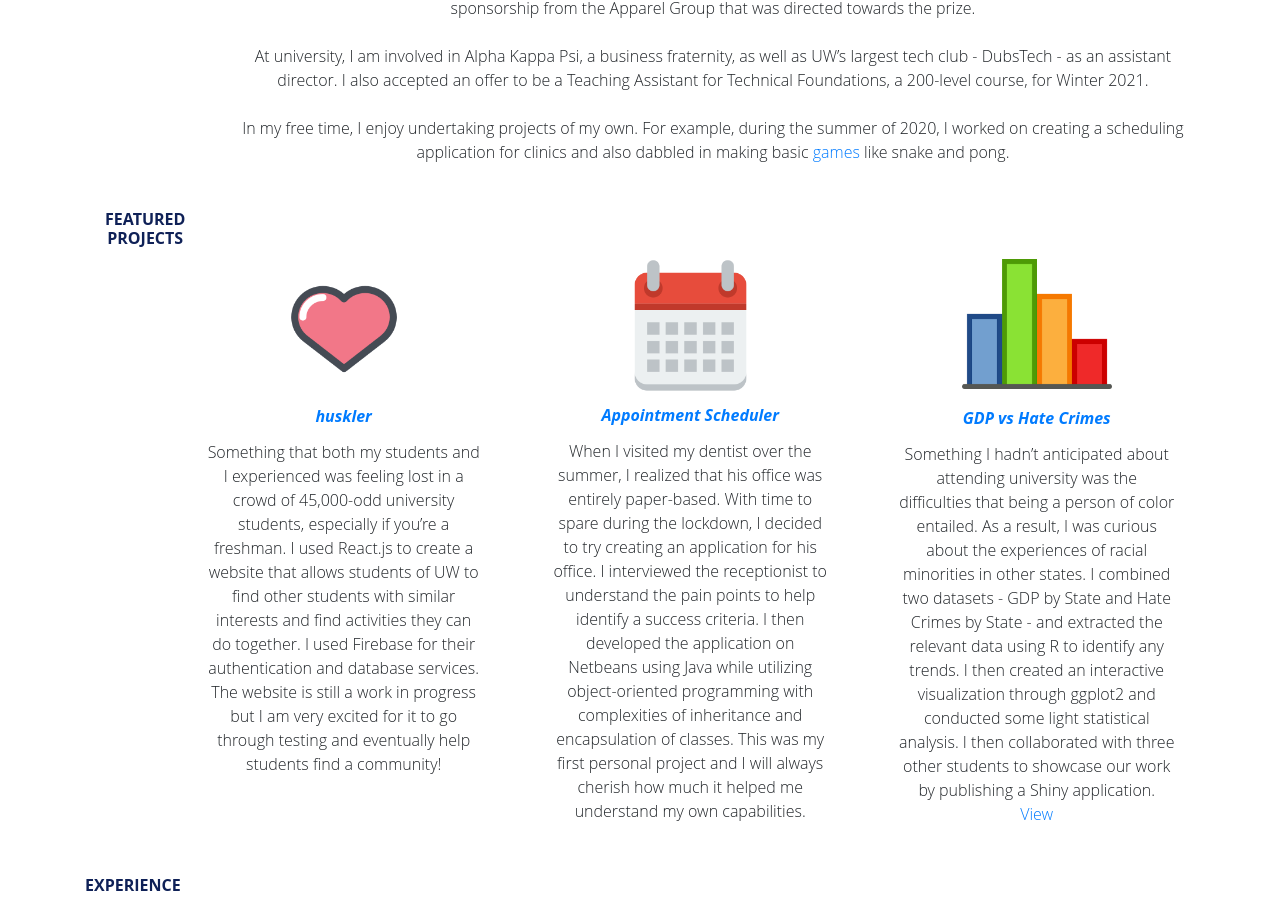
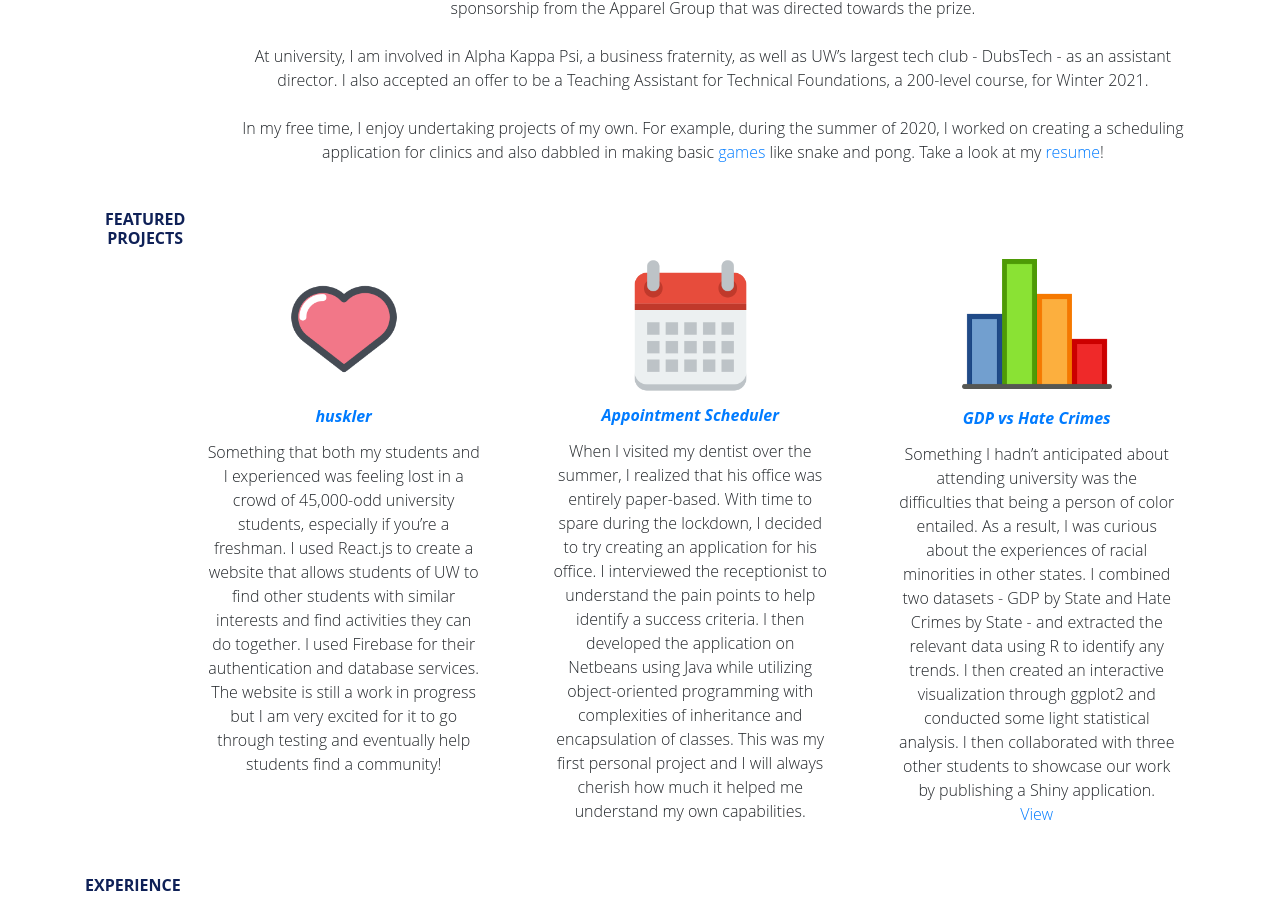
Before and after one commit to vishankrug/personal-website, a React (Create React App) app: page / in a window 1280 px wide. Shown: the part 1070-1988 px from the top of the page. Built offline with nearby package versions, Linux system fonts and the light colour scheme.

Commit message:
Added content

```diff
--- a/src/Homepage.js
+++ b/src/Homepage.js
@@ -20,7 +20,7 @@ export function About(){
                 <br/><br/>
                 At university, I am involved in Alpha Kappa Psi, a business fraternity, as well as UW’s largest tech club - DubsTech - as an assistant director. I also accepted an offer to be a Teaching Assistant for Technical Foundations, a 200-level course, for Winter 2021.
                 <br/><br/>
-                In my free time, I enjoy undertaking projects of my own. For example, during the summer of 2020, I worked on creating a scheduling application for clinics and also dabbled in making basic<a href="https://github.com/vishankrug/gamesOnProcessing"> games </a> like snake and pong.
+                In my free time, I enjoy undertaking projects of my own. For example, during the summer of 2020, I worked on creating a scheduling application for clinics and also dabbled in making basic<a href="https://github.com/vishankrug/gamesOnProcessing"> games </a> like snake and pong. Take a look at my <a href="./Vishank_Rughwani_Resume.pdf">resume</a>!
                 </p>
             </div>
         </div>
```
Also changed, not shown: 1 other file (tests, documents, lock files or other folders).
